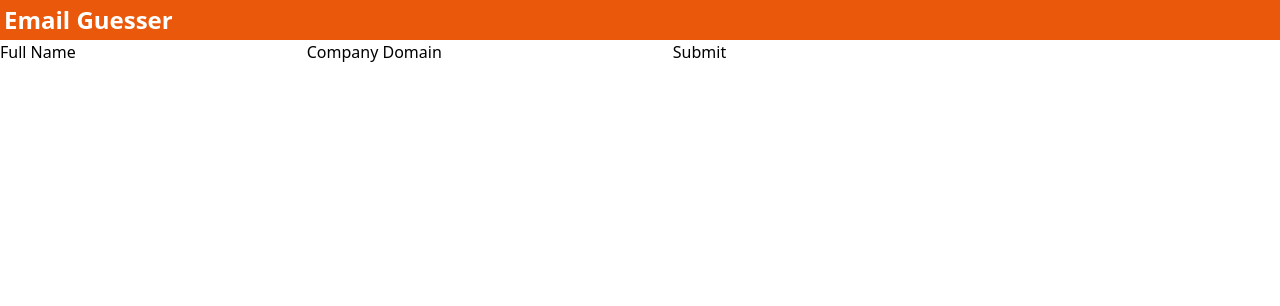
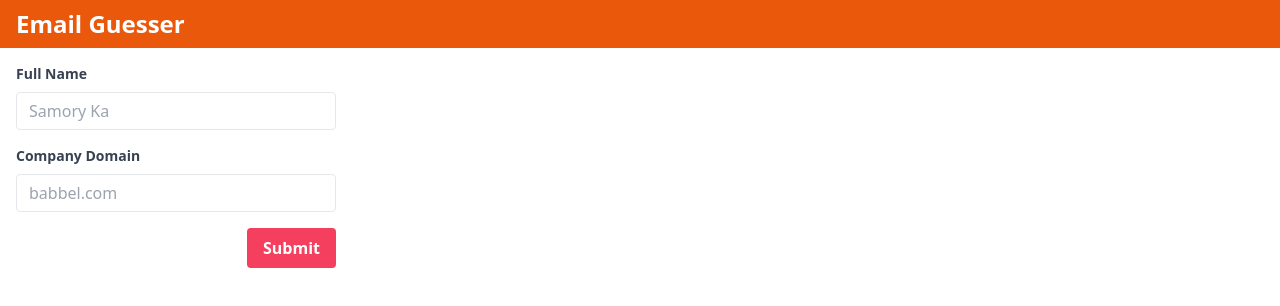
Before and after one commit to samoryka/email-guesser-spa, a React (Create React App) app: page / in a window 1280 px wide. Shown: the top 306 px of the page. Built offline with nearby package versions, Linux system fonts and the light colour scheme.

Commit message:
style form

```diff
--- a/src/App.tsx
+++ b/src/App.tsx
@@ -14,7 +14,7 @@ export const App = () => {
     return (
         <>
             <Header/>
-            <main>
+            <main className={"p-4"}>
                 <EmailForm setEmailResponse={setEmailResponse}/>
                 {emailResponse?.email && <ResponseCard text={emailResponse.email} isError={false}/>}
                 {emailResponse?.error && <ResponseCard text={emailResponse.error} isError={true}/>}
--- a/src/components/EmailForm.tsx
+++ b/src/components/EmailForm.tsx
@@ -23,11 +23,13 @@ export const EmailForm = ({setEmailResponse}: EmailFormProps) => {
         setIsLoading(false)
     }
 
-    return (<form onSubmit={handleSubmit}>
-        <TextInput id={"full_name"} label={"Full Name"} value={fullName} disabled={isLoading}
-                   setValue={setFullName}/>
-        <TextInput id={"company_domain"} label={"Company Domain"} value={companyDomain} disabled={isLoading}
-                   setValue={setCompanyDomain}/>
-        <SubmitButton disabled={isLoading}/>
-    </form>)
+    return (
+        <form onSubmit={handleSubmit} className={"flex-col w-full max-w-xs mb-4"}>
+            <TextInput id={"full_name"} label={"Full Name"} value={fullName} placeholder={"Samory Ka"} disabled={isLoading}
+                       setValue={setFullName}/>
+            <TextInput id={"company_domain"} label={"Company Domain"} value={companyDomain} placeholder={"babbel.com"} disabled={isLoading}
+                       setValue={setCompanyDomain}/>
+            <div className={"flex justify-end"}><SubmitButton disabled={isLoading}/></div>
+        </form>
+    )
 }
--- a/src/components/Header.tsx
+++ b/src/components/Header.tsx
@@ -1,2 +1,5 @@
-
-export const Header = () =><header className={"flex items-center w-full p-1 bg-orange-600 text-2xl text-white font-bold"}><h1>Email Guesser</h1></header>
+export const Header = () => (
+    <header className={"flex items-center w-full p-2 pl-4 bg-orange-600 text-2xl text-white font-bold"}>
+        <h1>Email Guesser</h1>
+    </header>
+)
--- a/src/components/SubmitButton.tsx
+++ b/src/components/SubmitButton.tsx
@@ -4,4 +4,8 @@ interface SubmitButtonProps {
     disabled: boolean
 }
 
-export const SubmitButton = ({disabled}: SubmitButtonProps) => <input type="submit" disabled={disabled}/>
+export const SubmitButton = ({disabled}: SubmitButtonProps) => (
+    <input type="submit"
+           disabled={disabled}
+           className={"bg-rose-500 hover:bg-rose-700 text-white font-bold py-2 px-4 rounded"}/>
+)
--- a/src/components/TextInput.tsx
+++ b/src/components/TextInput.tsx
@@ -3,14 +3,20 @@ import React from "react";
 interface TextInputProps {
     id: string
     label: string
+    placeholder: string
     value: string
     disabled: boolean
     setValue: (value: string) => void
 }
 
-export const TextInput = ({id, label, value, disabled, setValue}: TextInputProps) => (
-    <>
-        <label htmlFor={id}>{label}</label>
-        <input id={id} value={value} disabled={disabled} onChange={(event) => setValue(event.target.value)}/>
-    </>
+export const TextInput = ({id, label, placeholder, value, disabled, setValue}: TextInputProps) => (
+    <div className={"mb-4"}>
+        <label htmlFor={id} className={"block text-gray-700 text-sm font-bold mb-2"}>{label}</label>
+        <input id={id}
+               value={value}
+               placeholder={placeholder}
+               disabled={disabled}
+               onChange={(event) => setValue(event.target.value)}
+               className={"border rounded w-full py-2 px-3 text-gray-700 leading-tight"}/>
+    </div>
 )
```
